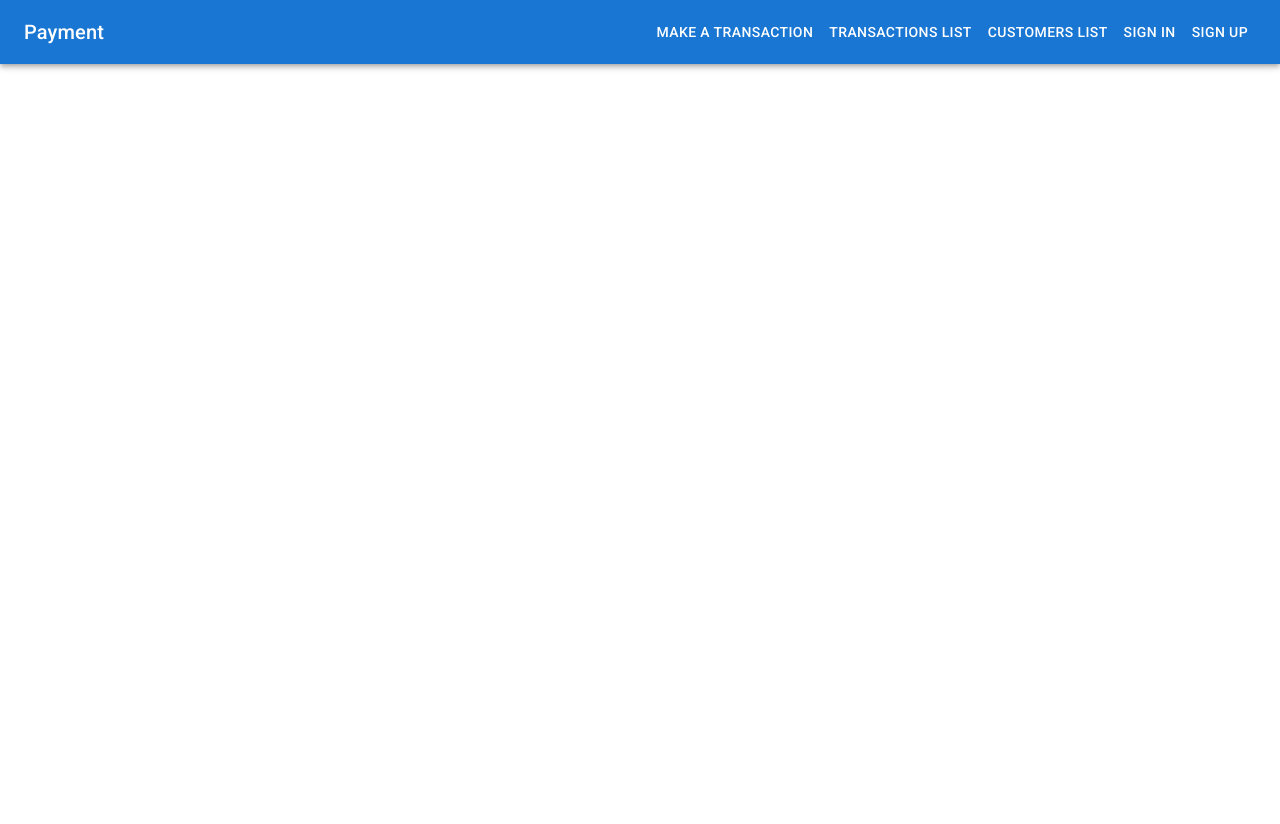
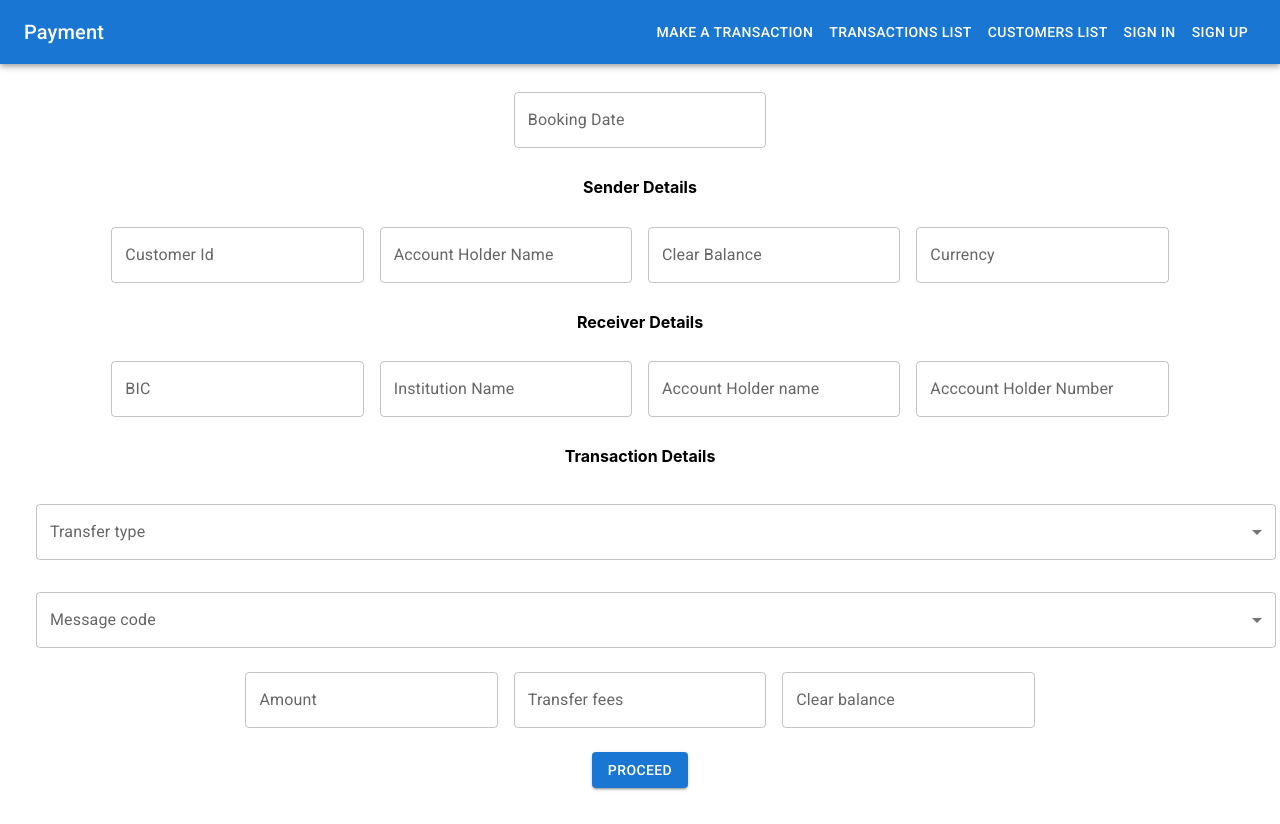
Before and after one commit to ak-1420/payment_frontend, a React (Create React App) app: page /make-transaction in a window 1280 px wide. Before the commit the page ends 800 px from the top, so only its background shows below. Built offline with nearby package versions, Linux system fonts and the light colour scheme.

Commit message:
trasaction form added

```diff
--- a/package.json
+++ b/package.json
@@ -7,10 +7,13 @@
     "@emotion/styled": "^11.10.0",
     "@mui/icons-material": "^5.8.4",
     "@mui/material": "^5.9.3",
+    "@mui/x-date-pickers": "^5.0.0-beta.5",
     "@testing-library/jest-dom": "^5.16.5",
     "@testing-library/react": "^13.3.0",
     "@testing-library/user-event": "^13.5.0",
     "axios": "^0.27.2",
+    "date-fns": "^2.29.1",
+    "moment": "^2.29.4",
     "react": "^18.2.0",
     "react-dom": "^18.2.0",
     "react-router-dom": "^6.3.0",
--- a/src/App.js
+++ b/src/App.js
@@ -6,6 +6,7 @@ import SignIn from './pages/SignIn';
 import Header from './components/Header';
 import TransactionsList from './pages/TransactionList';
 import CustomersList from './pages/CustomersList';
+import TransactionForm from './pages/TransactionForm';
 
 function App() {
   return (
@@ -17,6 +18,7 @@ function App() {
            <Route path="/signup" element={<SignUp />} />
            <Route path="/transactions" element={<TransactionsList/>} />
            <Route path="/customers" element={<CustomersList/>}/>
+           <Route path="/make-transaction" element={<TransactionForm />} />
         </Routes>
     </div>
   );
--- /dev/null
+++ b/src/components/DateInput.js
@@ -0,0 +1,22 @@
+import * as React from 'react';
+import TextField from '@mui/material/TextField';
+import { AdapterDateFns } from '@mui/x-date-pickers/AdapterDateFns';
+import { LocalizationProvider } from '@mui/x-date-pickers/LocalizationProvider';
+import { DatePicker } from '@mui/x-date-pickers/DatePicker';
+
+export default function DateInput({label}) {
+  const [value, setValue] = React.useState(null);
+
+  return (
+    <LocalizationProvider dateAdapter={AdapterDateFns}>
+      <DatePicker
+        label={label}
+        value={value}
+        onChange={(newValue) => {
+          setValue(newValue);
+        }}
+        renderInput={(params) => <TextField {...params} />}
+      />
+    </LocalizationProvider>
+  );
+}
--- a/src/components/Header.js
+++ b/src/components/Header.js
@@ -31,6 +31,10 @@ export default function Header() {
     const navigateToCustomerList = () => {
       navigate('/customers')
     }
+
+    const navigateToMakeTransaction = () => {
+      navigate('/make-transaction')
+    }
   return (
     <Box sx={{ flexGrow: 1 }}>
       <AppBar position="static">
@@ -41,7 +45,7 @@ export default function Header() {
              Payment
           </Typography>
           <Box sx={{marginLeft : 'auto'}}>
-          <Button color="inherit" >Make a Transaction</Button>
+          <Button color="inherit" onClick={navigateToMakeTransaction}>Make a Transaction</Button>
           <Button color="inherit" onClick={navigateToTransactionList} >Transactions List</Button>
           <Button color="inherit" onClick={navigateToCustomerList} >Customers List</Button>
           <Button color="inherit" onClick={navigateToSignInPage}>Sign In</Button>
--- a/src/pages/Home.js
+++ b/src/pages/Home.js
@@ -3,7 +3,9 @@ import React from 'react'
 function Home() {
     return (
         <div>
-           HomePage
+           <center>
+               <h1>Payment Mangement System </h1>
+           </center>
         </div>
     )
 }
--- /dev/null
+++ b/src/pages/TransactionForm.js
@@ -0,0 +1,189 @@
+import * as React from 'react';
+import Box from '@mui/material/Box';
+import TextField from '@mui/material/TextField';
+import DateInput from '../components/DateInput';
+import { Button, FormControl, InputLabel, MenuItem, Select } from '@mui/material';
+
+export default function TransactionForm() {
+  return (
+      <div style={{padding: '20px'}}>
+    <Box
+      component="form"
+      sx={{
+        '& .MuiTextField-root': { m: 1, width: '25ch' },
+      }}
+      noValidate
+      autoComplete="off"
+    >
+      <div>
+        {/* Booking Date Input  */}
+       <DateInput label="Booking Date" />
+
+
+        {/* sender details */}
+       <div>
+         <h4>Sender Details</h4>
+
+         {/* input customer Id */}
+         <TextField
+          id="input-customer-id"
+          label="Customer Id"
+          type="text"
+        />
+
+        {/* input customer accound holder name */}
+          <TextField
+          id="input-account-holder-name"
+          label="Account Holder Name"
+          type="text"
+          inputProps={{
+            readOnly:true
+          }}
+        />
+
+        {/* input customer clear balance */}
+        <TextField
+          id="input-clear-balance"
+          label="Clear Balance"
+          type="number"
+          inputProps={{
+            readOnly:true
+          }}
+        />
+
+         <TextField
+          id="input-currency"
+          label="Currency"
+          type="text"
+          inputProps={{
+            readOnly:true
+          }}
+        />
+
+       </div>
+
+
+
+       {/* receiver details */}
+       <div>
+         <h4>Receiver Details</h4>
+
+         {/* input bic*/}
+         <TextField
+          id="input-bic"
+          label="BIC"
+          type="text"
+        />
+
+        {/* input institution name*/}
+          <TextField
+          id="input-institution-name"
+          label="Institution Name"
+          type="text"
+          inputProps={{
+            readOnly:true
+          }}
+        />
+
+        {/* input Account Holder Name */}
+        <TextField
+          id="input-receiver-ac-name"
+          label="Account Holder name"
+          type="text"
+
+        />
+
+         {/* input receiver account holder number */}
+         <TextField
+          id="input-account-holder-number-receiver"
+          label="Acccount Holder Number"
+          type="text"
+        />
+
+       </div>
+
+
+        {/* Transaction Details */}
+
+        <div>
+         <h4>Transaction Details</h4>
+
+        {/* input transfer type */}
+        <FormControl fullWidth sx={{m : 2}}>
+        <InputLabel id="transfer-type">Transfer type</InputLabel>
+        <Select
+          labelId="transfer-type"
+          id="select-transfer-type"
+          value={""}
+          label="Transfer type"
+          onChange={() => {}}
+        >
+          <MenuItem value={"Bank"}>Bank Transfer</MenuItem>
+          <MenuItem value={"Customer"}>Customer Transfer</MenuItem>
+
+        </Select>
+      </FormControl>
+
+
+      {/* input message code */}
+
+      <FormControl fullWidth sx={{m: 2}} >
+        <InputLabel id="message-code">Message code</InputLabel>
+        <Select
+          labelId="message-code"
+          id="select-message-code"
+          value={""}
+          label="Message code"
+          onChange={() => {}}
+        >
+          <MenuItem value={"beneficiary customer must be paid by cheque only."}>CHQB</MenuItem>
+          <MenuItem value={"Payment is made in settlement for a trade."}>CORT</MenuItem>
+          <MenuItem value={"Beneficiary customer or claimant will call upon identification."}>HOLD</MenuItem>
+          <MenuItem value={"Payment between two companies that belongs to the same group."}>INTC</MenuItem>
+          <MenuItem value={"Please advise the intermediary institution by phone."}>PHOB</MenuItem>
+          <MenuItem value={"Please advise the intermediary by phone."}>PHOI</MenuItem>
+          <MenuItem value={"Please advise the account with institution by phone."}>PHON</MenuItem>
+          <MenuItem value={"Payments has a related e-Payments reference."}>REPA</MenuItem>
+          <MenuItem value={"Payment must be executed with same day value to the"}>SDVA</MenuItem>
+
+        </Select>
+      </FormControl>
+
+
+      {/* input amount */}
+      <TextField
+          id="input-transaction-amount"
+          label="Amount"
+          type="number"
+        />
+
+      {/* input transfer fees */}
+      <TextField
+          id="input-transfer-fees"
+          label="Transfer fees"
+          type="number"
+          iputProps={{
+            readOnly : true
+          }}
+        />
+
+      {/* input clear balance */}
+      <TextField
+          id="input-clear-balance-txn"
+          label="Clear balance"
+          type="number"
+          inputProps={{
+            readOnly:true
+          }}
+        />
+
+
+       </div>
+
+       <Button variant="contained" sx={{m:2}}>Proceed </Button>
+
+      </div>
+    </Box>
+    </div>
+  );
+}
```
Also changed, not shown: 1 other file (tests, documents, lock files or other folders).
